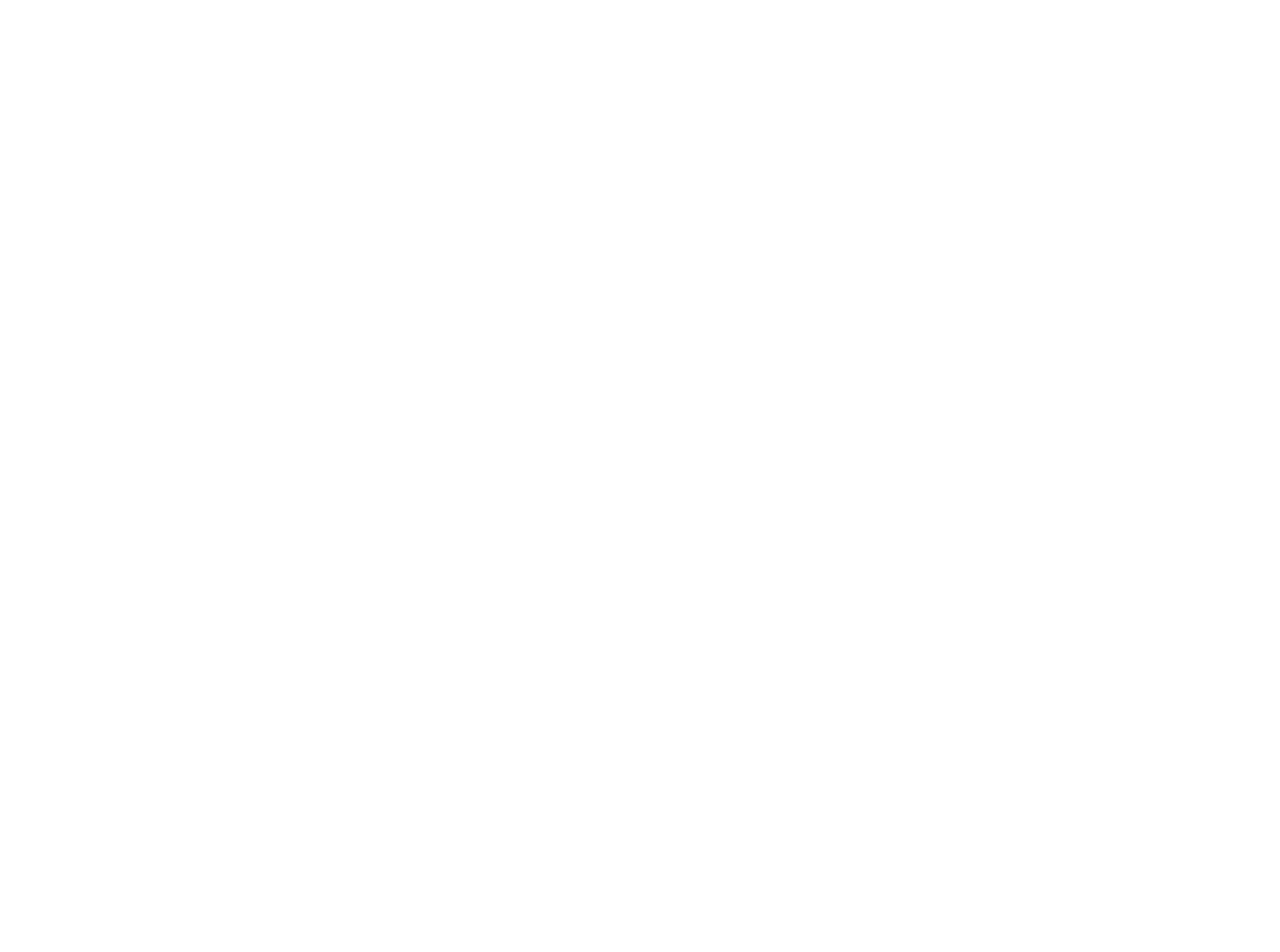
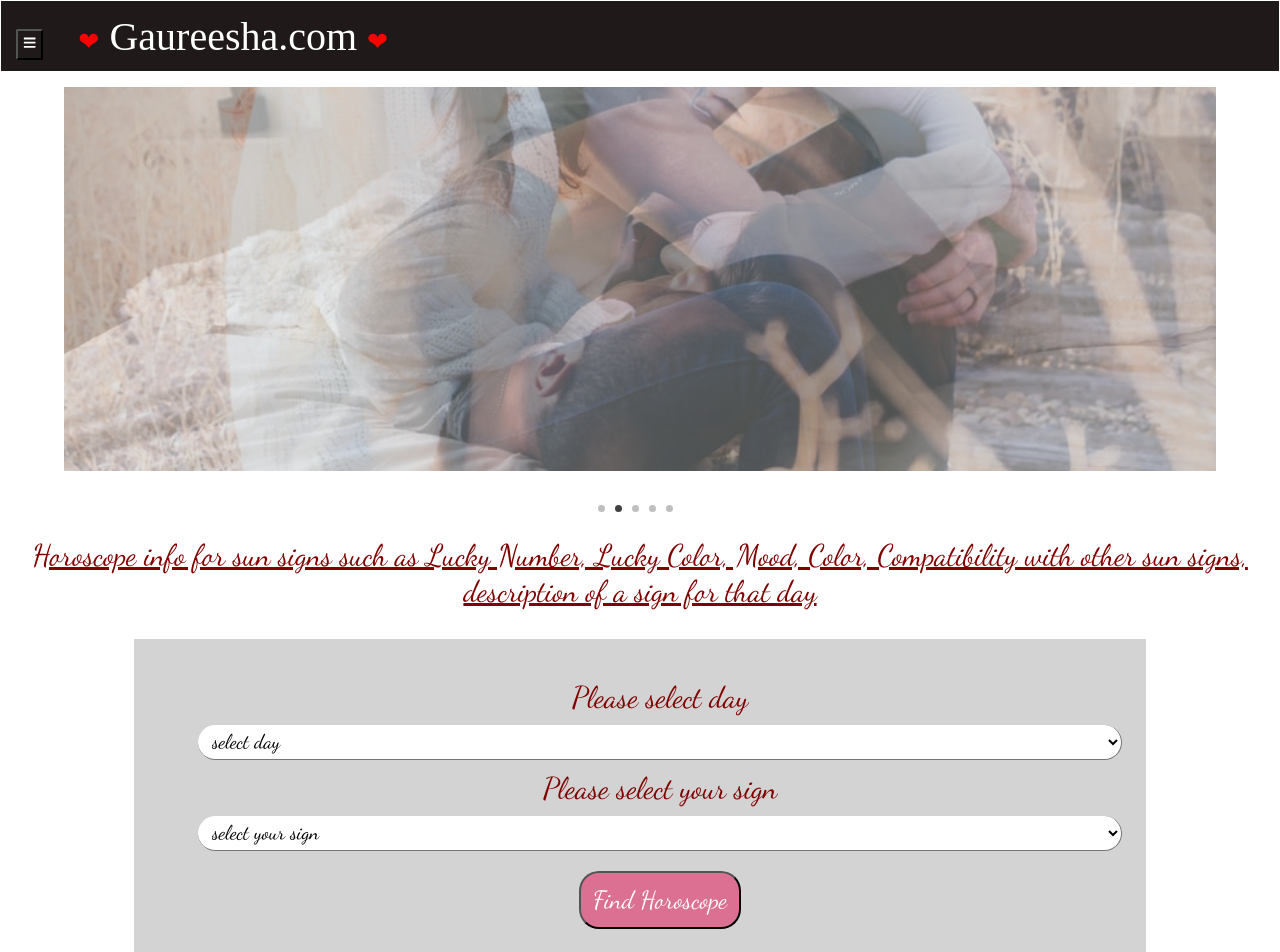
Before and after one commit to GauravKohli170796/MyWebsiteFrontend, a React (Create React App) app: page /Horoscope/FindHoroscopeDetails in a window 1280 px wide. Shown: the top 952 px of the page. Before the commit the page ends 800 px from the top, so only its background shows below. Built offline with nearby package versions, Linux system fonts and the light colour scheme; a web font is replaced by a local one.

Commit message:
horoscope api added

```diff
--- a/src/App.js
+++ b/src/App.js
@@ -4,6 +4,7 @@ import ErrorBoundry from "./Components/ErrorBoundry";
 import CreateYourOwnQuiz from "./Components/CreateYourOwnQuiz";
 import QuizUrl from "./Components/QuizUrl";
 import GetUserQuiz from "./Components/GetUserQuiz";
+import TwoDaysHoroscope from "./Components/TwoDaysHoroscope";
 import {Route} from 'react-router-dom';
 
 
@@ -17,6 +18,7 @@ function App() {
       <Route exact path='/Quiz/CreateQuiz' component={CreateYourOwnQuiz}></Route>
       <Route exact path='/Quiz/GetQuizUrl' component={QuizUrl}></Route>
       <Route exact path='/Quiz/GiveQuizTest/:CreatorName/:QuizUniqueIdentifier' component={GetUserQuiz}></Route>
+      <Route exact path='/Horoscope/FindHoroscopeDetails' component={TwoDaysHoroscope}></Route>
       </ErrorBoundry>
 
 
--- a/src/Components/SideNavbar.js
+++ b/src/Components/SideNavbar.js
@@ -1,17 +1,17 @@
 import React from 'react';
 import { FaHome } from "react-icons/fa";
 import { FaBookReader } from "react-icons/fa";
-import { FaBlenderPhone } from "react-icons/fa";
+import { FaSearch } from "react-icons/fa";
 import "../styles/Navbar.css";
-import { Link } from 'react-router-dom';
+import { NavLink} from 'react-router-dom';
 
 function SideNavbar({bNavbarShow}) {
     return (
         <nav className={bNavbarShow ===true ? "" : "hidden"}>
         <ul>
-            <li><div className="navIcons"><FaHome></FaHome></div><Link className="link" activeClassName="active" to="/Home">Home</Link></li>
-            <li><div className="navIcons"><FaBookReader></FaBookReader></div><Link className="link" activeClassName="active" to="/Quiz/CreateQuiz">Create Quiz</Link></li>
-            <li><div className="navIcons"><FaBlenderPhone></FaBlenderPhone></div><Link className="link" activeClassName="active" to="/">Create Quiz</Link></li>
+            <li><div className="navIcons"><FaHome></FaHome></div><NavLink  exact activeClassName="active" className="link" to="/Home">Home</NavLink></li>
+            <li><div className="navIcons"><FaBookReader></FaBookReader></div><NavLink exact activeClassName="active" className="link"  to="/Quiz/CreateQuiz">Create Quiz</NavLink></li>
+            <li><div className="navIcons"><FaSearch></FaSearch></div><NavLink  exact activeClassName="active" className="link"  to="/Horoscope/FindHoroscopeDetails">Find Horoscope Info</NavLink></li>
 
         </ul>
     </nav>
--- /dev/null
+++ b/src/Components/TwoDaysHoroscope.js
@@ -0,0 +1,140 @@
+import React, { useState, useRef, useEffect } from 'react';
+import SideNavbar from "./SideNavbar";
+import Header from "./Header";
+import Footer from "./Footer";
+import ImageCoursel from "./ImageCoursel";
+import { ToastContainer, toast, Zoom } from 'react-toastify';
+import { BACKEND_URL, NOTIFICATION_CLOSE_TIME, NOTIFICATION_THEME } from "../Constants/Config";
+import 'react-toastify/dist/ReactToastify.css';
+import "../styles/Horoscope.css";
+import axios from "axios";
+
+
+function TwoDaysHoroscope() {
+    const [bNavbarShow, setbNavbarShow] = useState(false);
+    const [HoroScopeInfo, setHoroScopeInfo] = useState({});
+    const [Day, setDay] = useState("");
+    const [Sign, setSign] = useState("");
+    let navRef = useRef(null);
+    let handler = (event) => {
+        if (!navRef.current.contains(event.target)) {
+            setbNavbarShow(false);
+        }
+    }
+    useEffect(() => {
+        document.addEventListener("scroll", handler);
+        return () => {
+            document.removeEventListener("scroll", handler);
+        }
+    }, [navRef]);
+
+    return (
+        <div className="twoDaysHoroscopeMain">
+            <Header bNavbarShow={bNavbarShow} setbNavbarShow={setbNavbarShow} ></Header>
+            <div ref={navRef}><SideNavbar bNavbarShow={bNavbarShow}></SideNavbar></div>
+            <div className="SliderContainer">
+                <ImageCoursel></ImageCoursel>
+            </div>
+
+
+            <span className="rankTableHeading">Horoscope info for sun signs such as Lucky Number, Lucky Color, Mood, Color, Compatibility with other sun signs, description of a sign for that day</span>
+
+            <div className="horoscopeformContainer">
+                <form onSubmit={(e) => { handleFormSubmit(e) }}>
+                    <label className="lbl">Please select day</label>
+                    <select defaultValue="" onChange={(e) => { setDay(e.target.value); setHoroScopeInfo({}); }} required>
+                        <option value="" disabled>select day</option>
+                        <option value="today">Today</option>
+                        <option value="tomorrow">Tomorrow</option>
+                    </select>
+                    <label className="lbl">Please select your sign</label>
+                    <select defaultValue="" onChange={(e) => {
+                        setSign(e.target.value);
+                        setHoroScopeInfo({});
+                    }} required>
+                        <option value="" disabled>select your sign</option>
+                        <option value="Aries">Aries</option>
+                        <option value="Taurus">Taurus</option>
+                        <option value="Gemini">Gemini</option>
+                        <option value="Cancer">Cancer</option>
+                        <option value="Leo">Leo</option>
+                        <option value="Virgo">Virgo</option>
+                        <option value="Libra">Libra</option>
+                        <option value="Scorpio">Scorpio</option>
+                        <option value="Sagittarius">Sagittarius</option>
+                        <option value="Capricorn">Capricorn</option>
+                        <option value="Aquarius">Aquarius</option>
+                        <option value="Pisces">Pisces</option>
+
+                    </select>
+                    <button type="submit" className="btnsubmit" >Find Horoscope</button>
+                </form>
+            </div>
+
+            {Object.keys(HoroScopeInfo).length > 0 && <span className="rankTableHeading">Horoscope result for {Sign} sign for {Day}</span>}
+            {Object.keys(HoroScopeInfo).length > 0 && <div className="horoscopeResultContainer">
+                <table id="customers">
+                    <tr>{renderResultTableHeader()}</tr>
+                    {renderResultTableValues()}
+                </table>
+            </div>}
+            <ToastContainer position="top-right"
+                autoClose={NOTIFICATION_CLOSE_TIME}
+                hideProgressBar={false}
+                newestOnTop={true}
+                closeOnClick
+                rtl={false}
+                theme={NOTIFICATION_THEME}
+                transition={Zoom}
+                pauseOnFocusLoss
+                draggable
+                pauseOnHover />
+
+            <Footer></Footer>
+        </div>
+
+    );
+
+    function handleFormSubmit(e) {
+        e.preventDefault();
+        axios.post(`${BACKEND_URL}Horoscope/TwoDayHoroscope`, { Day: Day, Sign: Sign })
+            .then(response => {
+                if (response.data.ErrCode === 0) {
+                    setHoroScopeInfo(response.data.HoroScopeInfoJson);
+                    console.log(response.data);
+                }
+                else if (response.data.ErrCode === 1) {
+                    toast.info(response.data.ResMsg);
+                }
+                else {
+                    toast.error(response.data.ResMsg);
+                }
+            })
+            .catch(err => {
+                toast.error(err.message);
+            })
+
+
+    }
+
+    function renderResultTableHeader() {
+        return ["S.NO.", "ZODAIC PARAMETER NAME", "ZODAIC PARAMETER VALUE"].map((param, index) => {
+            return <th>{param}</th>
+        })
+    }
+
+    function renderResultTableValues() {
+        return Object.keys(HoroScopeInfo).map((param, index) => {
+            return <tr>
+                <td>{index + 1}</td>
+                <td>{param.toUpperCase()}</td>
+                <td>{HoroScopeInfo[param]}</td>
+            </tr>
+
+
+
+        })
+    }
+}
+
+export default TwoDaysHoroscope;
--- a/src/styles/CreateQuiz.css
+++ b/src/styles/CreateQuiz.css
@@ -224,7 +224,7 @@ form{
       margin: 20px;
   }
   .rankTableHeading{
-    font-size:x-large;
+    font-size:30px;
     font-family: 'Dancing Script', cursive;
     text-decoration:underline;
     color: maroon;
--- /dev/null
+++ b/src/styles/Horoscope.css
@@ -0,0 +1,44 @@
+.twoDaysHoroscopeMain
+{
+    display: flex;
+    justify-content: center;
+    align-items: center;
+    width: 100%;
+    flex-direction: column;
+}
+.horoscopeformContainer
+{
+    display: grid;
+    grid-template-columns: auto auto;
+    padding: 20px 20px;
+    background-color: lightgrey;
+    margin: 20px 5px;
+}
+
+.horoscopeResultContainer{
+    display: flex;
+    flex-direction: row;
+    margin: 20px 5px;
+    width: 80vw;
+}
+
+#customers th {
+    padding-top: 12px;
+    padding-bottom: 12px;
+    background-color: black;
+    color: white;
+    font-size: small;
+  }
+  #customers {
+    font-size:large;
+  }
+
+  #customers td{
+    border: 1px solid black;
+    padding: 8px;
+  }
+
+  #customers th {
+    border: 1px solid white;
+    padding: 8px;
+  }
--- a/src/styles/Navbar.css
+++ b/src/styles/Navbar.css
@@ -64,11 +64,6 @@ nav ul{
   color: blue;
 }
 
-.active{
-    color:lightblue
-}
-
-
 nav ul li{
     list-style: none;
     margin: 10px 0px;
@@ -82,6 +77,9 @@ nav ul li:hover{
 .navIcons{
     padding: 10px;
     display: inline;
+}
+.active{
+    color: blue
 }
 
 .webTitle{
```
Also changed, not shown: src/Components/LoveCalculator.js (added).
